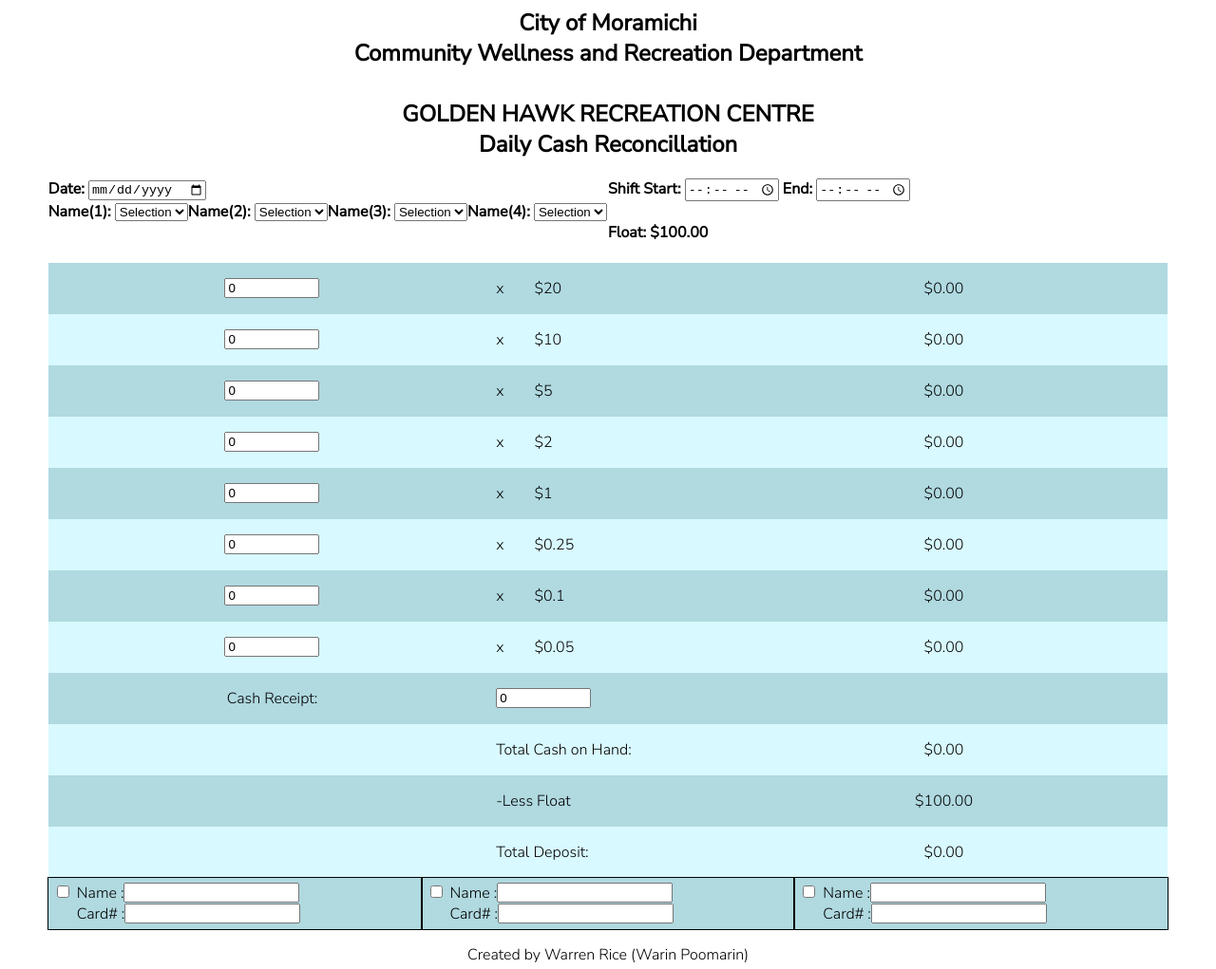
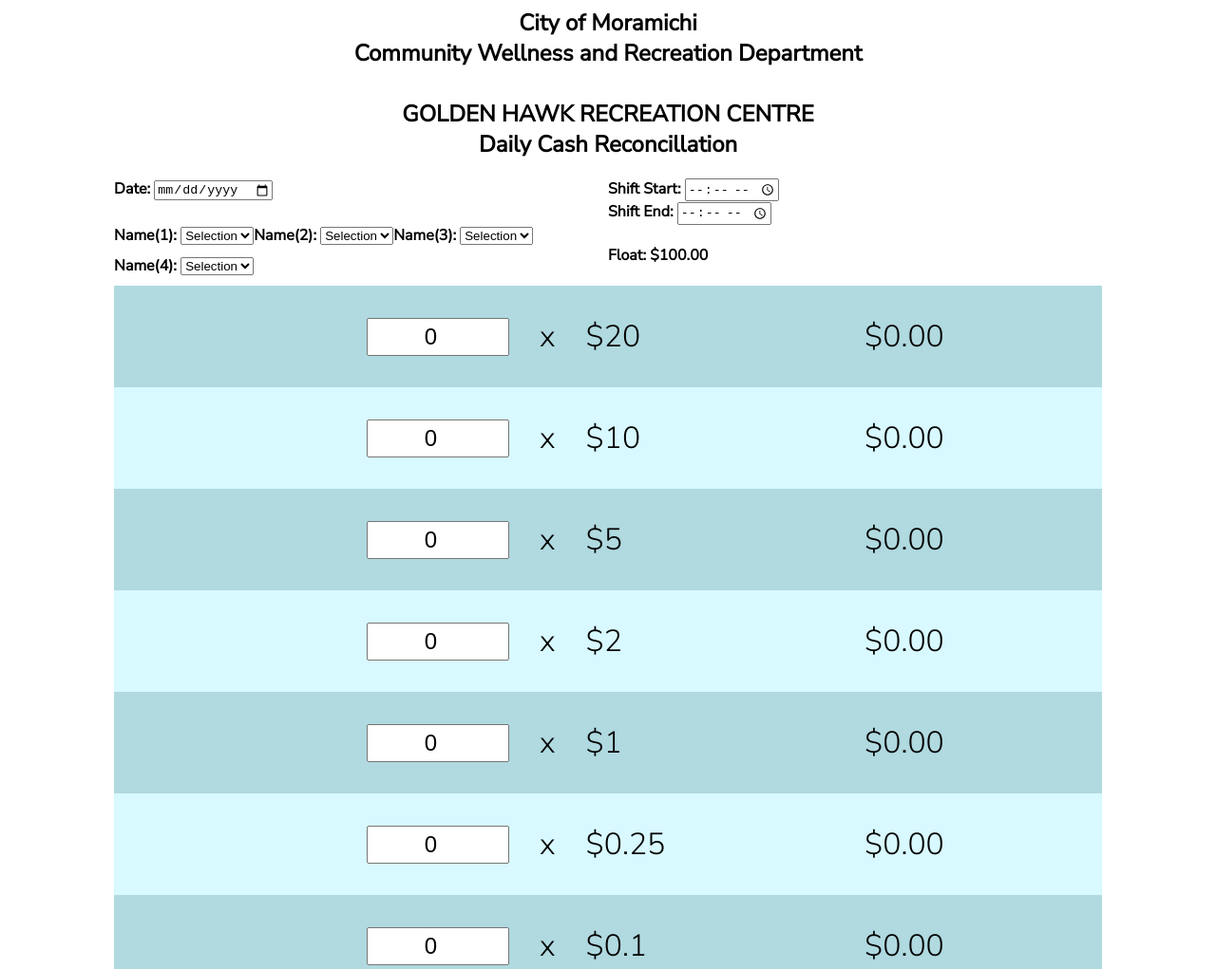
Before and after one commit to WarrenRice/gh-app, a website: page public/index.html in a window 1280 px wide. Shown: the top 1021 px of the page at 95% size. Drawn offline with Linux system fonts and the light colour scheme.

Commit message:
font and minor layout

```diff
--- a/public/index.html
+++ b/public/index.html
@@ -5,8 +5,6 @@
             @import url('https://fonts.googleapis.com/css2?family=Nunito+Sans:wght@200;300;400&display=swap');
         </style>
         <link rel="stylesheet" href="style.css">
-
-
     </head>
 
     <body>
@@ -31,10 +29,14 @@
                     </div>
 
                     <div class="shift-info" id="shift">
-                        <label for="shift-start">Shift Start:</label>
-                        <input type="time" id="shift-start" name="shift-start">
-                        <label for="shift-end">End:</label>
-                        <input type="time" id="shift-end" name="shift-end">
+                        <div>
+                            <label for="shift-start">Shift Start:</label>
+                            <input type="time" id="shift-start" name="shift-start">
+                        </div>
+                        <div>
+                            <label for="shift-end">Shift End:</label>
+                            <input type="time" id="shift-end" name="shift-end">
+                        </div>
                     </div>
 
                     <div class="shift-info" id="name-containter">
@@ -108,7 +110,7 @@
                             <input type="number" class="cash-amount" id="cash-20-in" name="cash-20" value="0" min="0">
                         </div>
                         <div class="middle-text">
-                            <p>x&emsp;&emsp;$20</p>
+                            <p>&emsp;x&emsp;$20</p>
                         </div>
                         <div class="output-number">
                             <p id="cash-20-out">$0.00</p>
@@ -120,7 +122,7 @@
                             <input type="number" class="cash-amount" id="cash-10-in" name="cash-10" value="0" min="0">
                         </div>
                         <div class="middle-text">
-                            <p>x&emsp;&emsp;$10</p>
+                            <p>&emsp;x&emsp;$10</p>
                         </div>
                         <div class="output-number">
                             <p id="cash-10-out">$0.00</p>
@@ -132,7 +134,7 @@
                             <input type="number" class="cash-amount" id="cash-5-in" name="cash-5" value="0" min="0">
                         </div>
                         <div class="middle-text">
-                            <p>x&emsp;&emsp;$5</p>
+                            <p>&emsp;x&emsp;$5</p>
                         </div>
                         <div class="output-number">
                             <p id="cash-5-out">$0.00</p>
@@ -144,7 +146,7 @@
                             <input type="number" class="cash-amount" id="cash-2-in" name="cash-2" value="0" min="0">
                         </div>
                         <div class="middle-text">
-                            <p>x&emsp;&emsp;$2</p>
+                            <p>&emsp;x&emsp;$2</p>
                         </div>
                         <div class="output-number">
                             <p id="cash-2-out">$0.00</p>
@@ -156,7 +158,7 @@
                             <input type="number" class="cash-amount" id="cash-1-in" name="cash-1" value="0" min="0">
                         </div>
                         <div class="middle-text">
-                            <p>x&emsp;&emsp;$1</p>
+                            <p>&emsp;x&emsp;$1</p>
                         </div>
                         <div class="output-number">
                             <p id="cash-1-out">$0.00</p>
@@ -168,7 +170,7 @@
                             <input type="number" class="cash-amount" id="cash-025-in" name="cash-025" value="0" min="0">
                         </div>
                         <div class="middle-text">
-                            <p>x&emsp;&emsp;$0.25</p>
+                            <p>&emsp;x&emsp;$0.25</p>
                         </div>
                         <div class="output-number">
                             <p id="cash-025-out">$0.00</p>
@@ -180,7 +182,7 @@
                             <input type="number" class="cash-amount" id="cash-010-in" name="cash-010" value="0" min="0">
                         </div>
                         <div class="middle-text">
-                            <p>x&emsp;&emsp;$0.1</p>
+                            <p>&emsp;x&emsp;$0.1</p>
                         </div>
                         <div class="output-number">
                             <p id="cash-010-out">$0.00</p>
@@ -192,7 +194,7 @@
                             <input type="number" class="cash-amount" id="cash-005-in" name="cash-005" value="0" min="0">
                         </div>
                         <div class="middle-text">
-                            <p>x&emsp;&emsp;$0.05</p>
+                            <p>&emsp;x&emsp;$0.05</p>
                         </div>
                         <div class="output-number">
                             <p id="cash-005-out">$0.00</p>
--- a/public/style.css
+++ b/public/style.css
@@ -2,6 +2,27 @@ body {
     font-family: 'Nunito Sans', sans-serif;
     font-weight: 300;
 }
+
+:root {
+    font-size: 16px;
+}
+
+h1 {
+    font-size: 2rem;
+}
+
+p {
+    font-size: 2rem;
+  }
+
+input[type="number"] {
+    width: 150px;
+    height: 40px;
+    font-size: 1.5rem;
+    padding: 0 10px;
+    text-align: center;
+}
+
 
 header {
     text-align: center;
@@ -90,7 +111,7 @@ header {
 }
 
 .input-number {
-    text-align: center;
+    text-align: right;
 }
 
 #passage-container {
```
